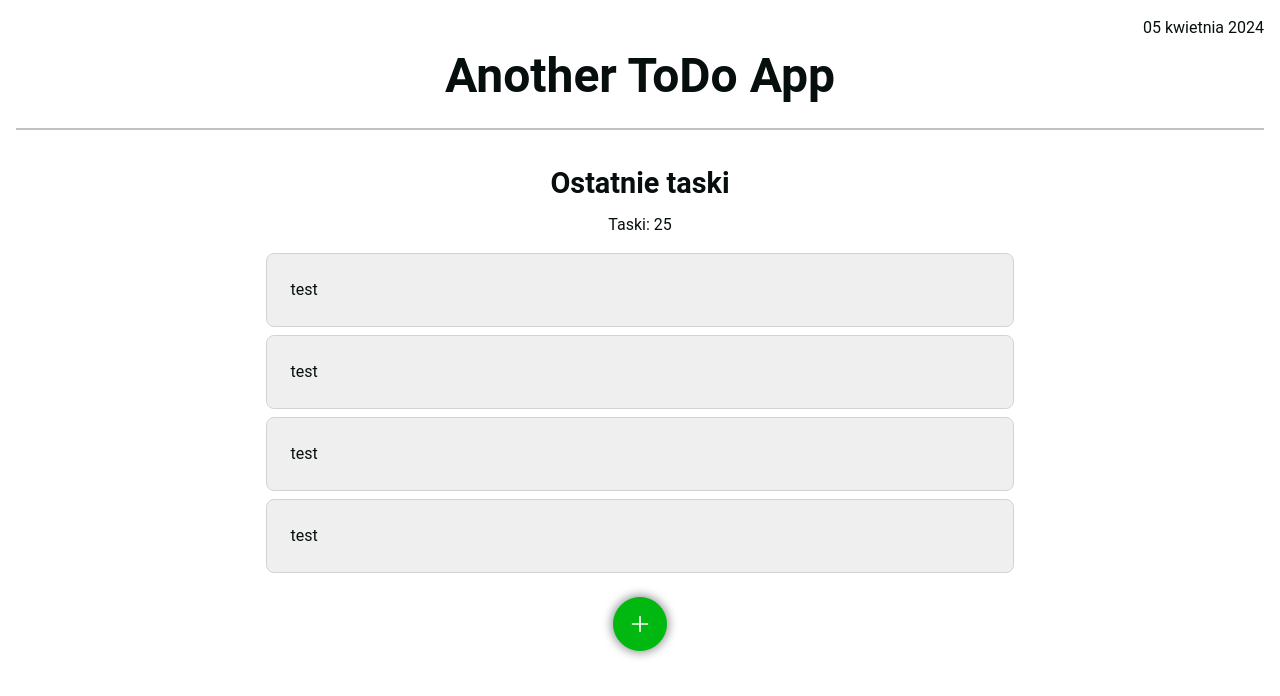
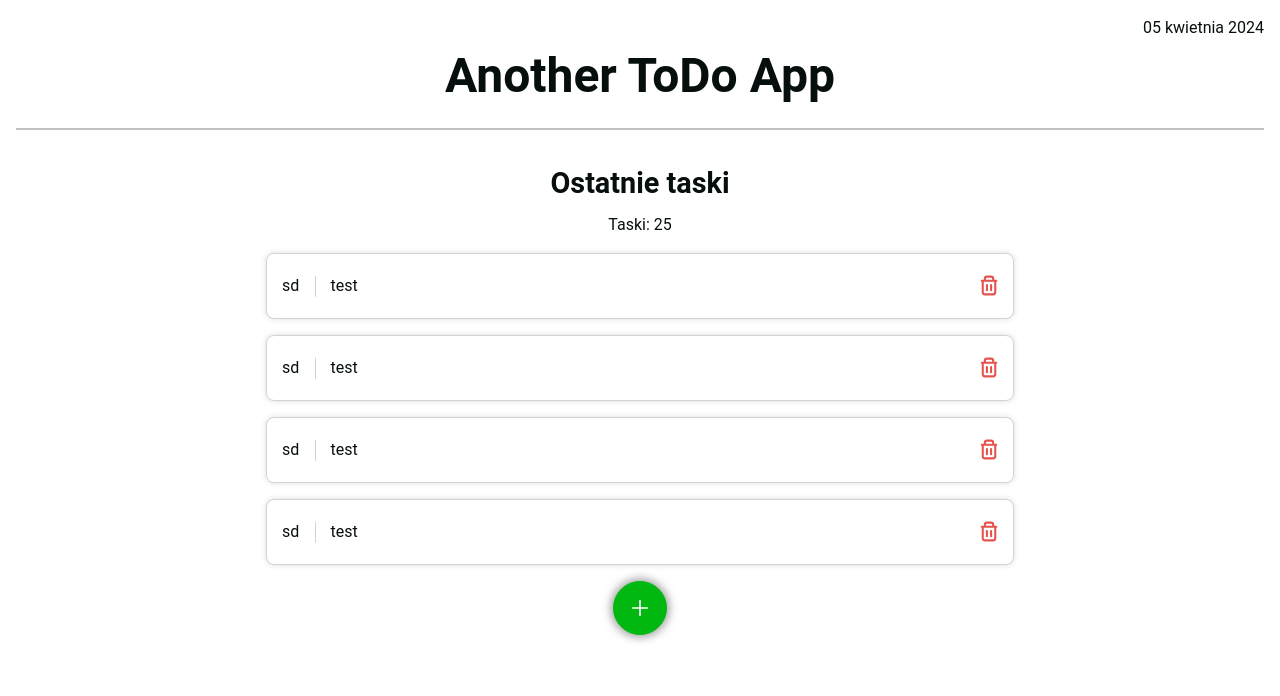
Before and after one commit to marcinsuski/another-todo, a React (Vite) app: page / in a window 1280 px wide. Shown: the top 696 px of the page. Built offline with nearby package versions, Linux system fonts and the light colour scheme.

Commit message:
Add Item elements

```diff
--- a/src/components/common/button.module.css
+++ b/src/components/common/button.module.css
@@ -9,18 +9,21 @@
 	display: flex;
 	justify-content: center;
 	align-items: center;
-	margin: 1rem 0;
-	padding: 0.5rem 1.5rem;
 	border-radius: 0.5rem;
 	border: 1px solid;
-	border-color: inherit;
+	border-color: transparent;
 	font-weight: bold;
-	transition: all 200ms linear;
-	box-shadow: 0px 0px 10px 2px rgba(0, 0, 0, 0.4);
+	transition: background-color 200ms linear;
+	cursor: pointer;
 }
 
 .button:active {
 	transform: scale(0.95);
+}
+
+.primary,
+.secondary {
+	padding: 0.5rem 1.5rem;
 }
 
 .primary {
@@ -57,18 +60,32 @@
 	color: var(--shadeDark);
 	background-color: transparent;
 	border: none;
+}
+
+.round {
+	border-radius: 50%;
+	background-color: transparent;
+}
+
+.deleteTodo {
+	img {
+		width: 30px;
+		height: 30px;
+		transition: all 200ms ease-in-out;
+	}
 	&:hover {
-		background-color: var(--primary200);
+		img {
+			transform: scale(1.2);
+		}
 	}
 }
 
-.round {
-	color: var(--shadeLight);
+.addTodo {
+	padding: 1rem;
+	box-shadow: 0px 0px 10px 2px rgba(0, 0, 0, 0.4);
 	background-color: var(--primary600);
 	border-color: var(--primary600);
-	border-radius: 50%;
-	padding: 1rem;
-
+	color: var(--shadeLight);
 	&:hover {
 		background-color: var(--primary700);
 	}
--- a/src/components/common/button.tsx
+++ b/src/components/common/button.tsx
@@ -14,6 +14,7 @@ import type { Button } from "types";
  */
 export default function Button({
 	color,
+	className,
 	disabled = false,
 	icon,
 	mode,
@@ -33,6 +34,7 @@ export default function Button({
 			: styles.flat;
 
 	const buttonColor = color === "error" ? styles.error : "";
+	const customClass = styles[`${className}`];
 
 	return (
 		<div className={styles.button_container}>
@@ -40,7 +42,9 @@ export default function Button({
 				data-testid="my-button"
 				type={type ? type : "button"}
 				disabled={disabled}
-				className={[styles.button, buttonStyle, buttonColor].join(" ")}
+				className={[styles.button, buttonStyle, buttonColor, customClass].join(
+					" "
+				)}
 				onClick={onClick}
 			>
 				{icon && <img src={icon} alt="" width={20} height={20} />}
--- a/src/components/common/item.module.css
+++ b/src/components/common/item.module.css
@@ -1,13 +1,41 @@
 .item {
 	border-radius: 8px;
-	background-color: var(--neutral200);
+	background-color: var(--shadeLight);
 	border: 1px solid var(--neutral300);
-	padding: 1.5rem;
 	height: fit-content;
 	transition: 300ms ease-in-out;
-	margin-bottom: 0.5rem;
+	margin-bottom: 1rem;
+	padding-block: 1rem;
+	display: grid;
+	grid-template-columns: 3rem 1fr 3rem;
+	align-items: center;
+	box-shadow: 0px 0px 5px 1px rgba(0, 0, 0, 0.1);
 }
 
 .item:hover {
-	background-color: var(--primary100);
+	background-color: var(--neutral100);
+	box-shadow: 0px 0px 10px 1px rgba(0, 0, 0, 0.1);
 }
+
+.item__status {
+	margin: auto;
+}
+
+.item__name {
+	padding-left: 1rem;
+	position: relative;
+	&:before {
+		position: absolute;
+		content: "";
+		width: 1px;
+		height: 85%;
+		top: 50%;
+		left: 0;
+		transform: translateY(-50%);
+		background: var(--neutral300);
+	}
+}
+
+.item__controls {
+	margin: auto;
+}
--- a/src/components/common/item.tsx
+++ b/src/components/common/item.tsx
@@ -1,5 +1,19 @@
 import styles from "./item.module.css";
 
+import Button from "./button";
+
 export default function Item() {
-	return <div className={styles.item}>test</div>;
+	return (
+		<div className={styles.item}>
+			<div className={styles.item__status}>sd</div>
+			<div className={styles.item__name}>test</div>
+			<div className={styles.item__controls}>
+				<Button
+					mode={"round"}
+					className={"deleteTodo"}
+					icon={"src/static/delete_red.svg"}
+				/>
+			</div>
+		</div>
+	);
 }
--- a/src/components/pages/todo_list/index.tsx
+++ b/src/components/pages/todo_list/index.tsx
@@ -6,7 +6,12 @@ export default function TodoList() {
 		<>
 			<Table />
 
-			<Button mode="round" title="" icon={"src/static/add_white.svg"} />
+			<Button
+				mode="round"
+				className={"addTodo"}
+				title=""
+				icon={"src/static/add_white.svg"}
+			/>
 		</>
 	);
 }
--- a/src/index.css
+++ b/src/index.css
@@ -39,7 +39,7 @@
 	--text400: var(--neutral100);
 
 	--error50: rgb(255, 164, 191);
-	--error500: rgb(217, 83, 79);
+	--error500: rgb(228, 83, 78);
 
 	--success50: rgb(184, 255, 186);
 	--success500: rgb(1, 162, 30);
```
Also changed, not shown: src/types.ts (+4 -4 lines), src/static/delete_black.svg (added), src/static/delete_red.svg (added).
